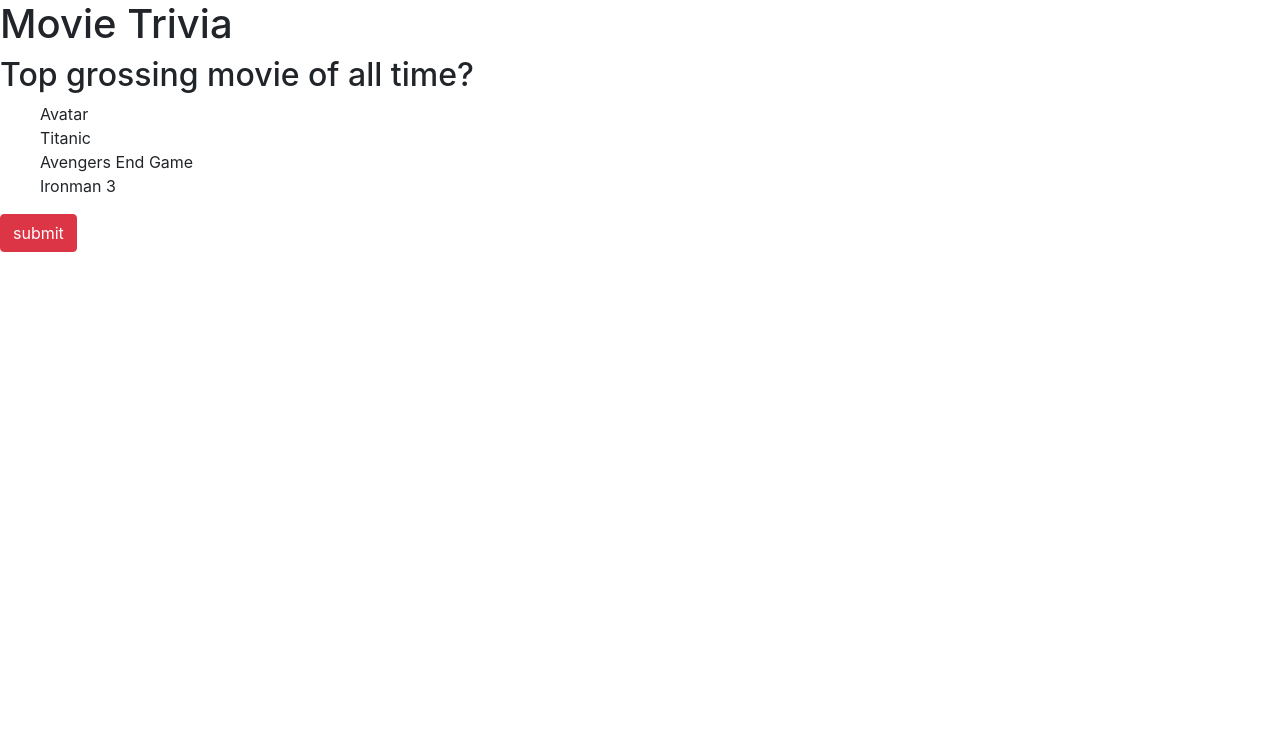
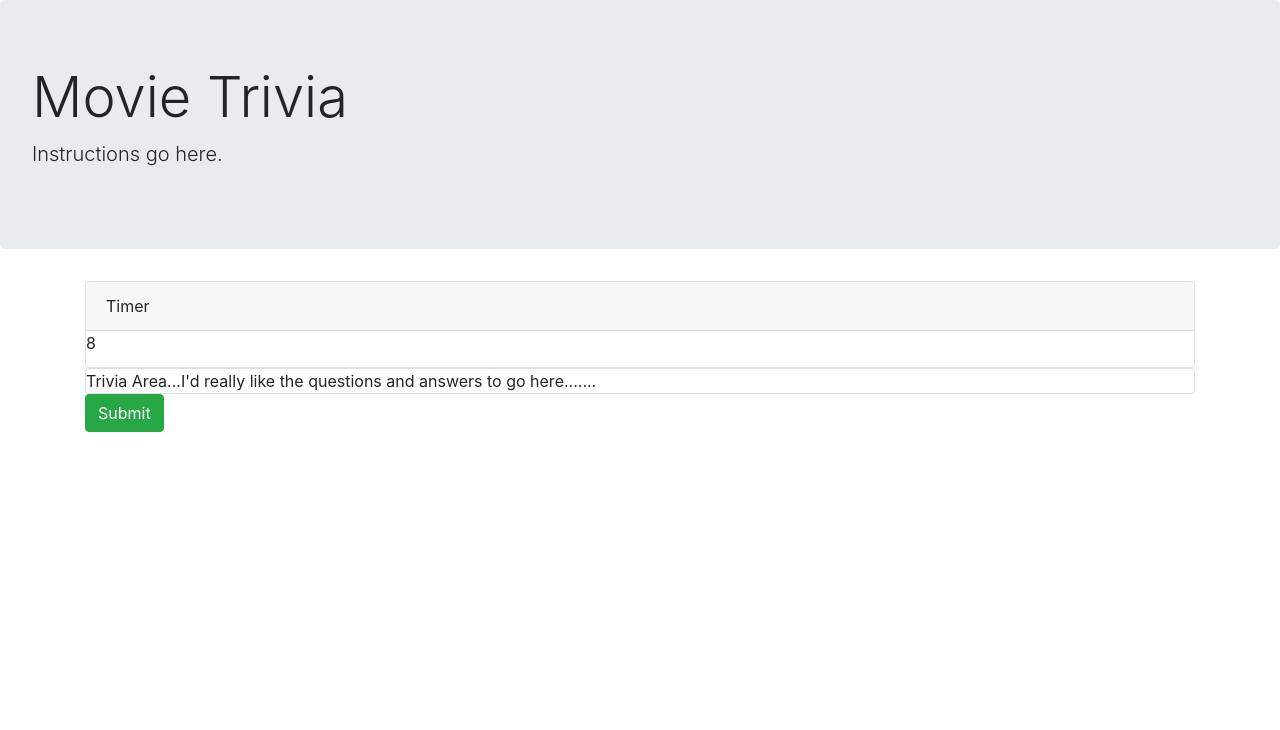
Before and after one commit to stacyholtz6/TriviaGame, a plain HTML site: page index.html in a window 1280 px wide. Both pictures are taken after a click on the button "Start". Shown: the top 730 px of the page. Drawn offline with nearby package versions, Linux system fonts and the light colour scheme.

Commit message:
too many changes

```diff
--- a/assets/css/style.css
+++ b/assets/css/style.css
@@ -1,7 +1,3 @@
-ul {
-  list-style: none;
-}
-
 .selected {
   background-color: green;
 }
--- a/assets/javascript/app.js
+++ b/assets/javascript/app.js
@@ -1,112 +1,107 @@
-$(document).ready(function () {
-  var currentQuestion = 0;
-  var correctAnswer = 0;
-  var incorrectAnswer = 0;
-  var unanswered;
-  var seconds;
-  var time;
-  var answered;
-  var userGuess;
-  var selectedQuestion;
 
-  var startButton = $("#start-btn");
-
-
+var gameTimer;
+var correct = 0;
+var incorrect = 0;
+var counter = 15;
+var triviaArea = $("#tivia-area");
 
 
 //array of objects for each question, answer and photo
-  var triviaGame = [
+var questions = [
   {
     question: "Top grossing movie of all time?",
     answers: ["Avatar", "Titanic", "Avengers End Game", "Ironman 3"],
-      correct: 2,
-      photo: "assets/images/avengers.jpeg"
+    correctAnswer: "Titanic"
+
   },
   {
     question: "'You can't handle the truth' is from what movie?",
     answers: ["JFK", "A Few Good Men", "To Kill a Mockingbird", "Clear and Present Danger"],
-      correct: 1,
-      photo: "assets/images/aFewGoodMen.jpeg"
+    correctAnswer: "A Few Good Men"
   },
   {
     question: "What was the nick name of the mechanical shark in Jaws",
     answers: ["Bob", "Tom", "Clyde", "Bruce"],
-      correct: 3,
-      photo: "assets/images/jaws.jpeg"
+    correctAnswer: "Bruce"
   },
   {
     question: "Whats the name of the hotel that's off limits to conduct business in John Wick",
     answers: ["The Continental", "The Plaza", "Holiday Inn Express", "The Ritz Carlton"],
-      correct: 0,
-      photo: "assets/images/johnWick.jpeg"
+    correctAnswer: "The Continental"
   }
 ];
 
-  $(".trivia-area").hide();
-  $("#reset-btn").hide();
 
-  startButton.click(function () {
-    startButton.hide();
-    $(".trivia-area").show();
-    showQuestion();
-  });
 
-  $("#options").on("click", "li", function () {
-    $(".selected").removeClass("selected");
-    $(this).addClass("selected");
+$("#trivia-area").hide();
+$("#score-area").hide();
+
+$("#submit").on("click", function () {
+  $("#score-area").show();
+  $("#trivia-area").hide();
+  $("#timer-area").hide();
+  $("#timer").hide();
+  $("#submit").hide();
 })
 
-  $("#submit").click(function () {
-    userGuess = parseInt($("li.selected").attr("id"));
-    checkAnswer(userGuess);
-    console.log('userGuess', userGuess);
-  });
+$("#start-btn").on("click", function () {
+  $("#start-btn").hide();
+  $("#trivia-area").show();
+})
 
-  // start game when start button is clicked.
-
-  // buttons inside of li's that can be clicked and checks answer - or radio buttons???? radio button = checked.
-
-  // right now index is a string - to compair answers
-  // parseInt()
-
-
-  // functions that are needed to run game
-
-  // start game - use start btn
-  function startGame() {
-    // hide start button once its clicked
-    // show question container once start button is clicked
-    // should call next question
-    // nextQuestion()
-    // start timer??
-
+startGame();
+function countDown() {
+  counter--;
+  $("#timer").html(counter);
+  if (counter === 0) {
+    console.log("out of time");
+    submitAnswers();
+    completed();
+  }
 };
 
-  function showQuestion() {
-    // this gets us the first question from the array
-    selectedQuestion = triviaGame[currentQuestion];
-    // this displays it in the html
-    $("#question").text(selectedQuestion.question);
-    // clears the li's
-    $("#options").html("");
-    for (var i = 0; i < selectedQuestion.answers.length; i++) {
-      // this gives each li and index number
-      $("#options").append("<li id='" + i + "'>" + selectedQuestion.answers[i] + "</li>")
+function startGame() {
+  gameTimer = setInterval(countDown, 1000)
+  for (var i = 0; i < questions.length; i++) {
+    triviaArea.text("<h2>" + questions[i].question + "</h2");
+    for (var j = 0; j < questions[i].answers.length; j++) {
+      triviaArea.text("<input type='radio' name='question-" + i +
+        "' value='" + questions[i].answers[j] + "''>" + questions[i].answers[j]);
+        console.log('questions',questions);
+
     }
-    console.log('selectedQuestion', selectedQuestion);
+  }
 }
 
-// not working???
-  function checkAnswer(userGuess) {
-    // selectedQuestion = triviaGame[currentQuestion];
-    if (triviaGame.correct === userGuess) {
-      $("#correct").text(correctAnswer);
-      correctAnswer++;
-      console.log('correctAnswer', correctAnswer);
+function submitAnswers() {
+  var inputs = triviaArea.children("input:checked");
+  for (var i = 0; i < inputs.length; i++) {
+    if ($(inputs[i]).val() === questions[i].correctAnswer) {
+      correct++;
+      console.log('correct',correct);
+    } else {
+      incorrect++;
+      console.log('incorrect',incorrect);
     }
-    currentQuestion++;
-    showQuestion();
+  }
+  completed();
 };
 
+function completed() {
+  clearInterval(gameTimer);
+  triviaArea.text("Done!!");
+  triviaArea.text("Correct Answers: " + correct);
+  triviaArea.text("Incorrect Answers: " + incorrect);
+}
 
-})
+// var gradeQuiz = $("#submitQuiz").on("click", function() {
+//   var correctAnswers = 0;
+//      var incorrectAnswers = 0;
+//      for (var i = 0; i < 10; i++) {
+//          if ($('input: + questions[i].name').val() === questions[i].correct) {
+//              correctAnswers++;
+//          } //end if statement
+//          else {
+//              incorrectAnswers++;
+//          };  //end else statement
+//      };  //end for loop
--- a/index.html
+++ b/index.html
@@ -13,24 +13,34 @@
 </head>
 
 <body>
-  <h1>Movie Trivia</h1>
-  <div class="trivia-area">
-    <h2 id="question"></h2>
-    <ul id="options">
-      <li></li>
-      <li></li>
-      <li></li>
-      <li></li>
-    </ul>
-    <button class="btn btn-danger" id="submit">submit</button>
+
+  <div class="jumbotron">
+    <h1 class="display-4">Movie Trivia</h1>
+    <p class="lead">Instructions go here.</p>
+    <button class="btn btn-danger" id="start-btn">Start</button>
+  </div>
+
+  <div class="container">
+    <div class="card">
+      <div id="timer-area"class="card-header">
+        Timer
+      </div>
+      <div class="card-title" id="timer">0:00</div>
+    </div>
   </div>
   <div class="container">
-    <div id="time-left-text"></div>
-    <div id="question-area-text"></div>
-    <div id="answer-area-text"></div>
-    <div id="correct"></div>
-    <button class="btn btn-success" id="start-btn">Start</button>
-    <button class="btn btn-success" id="reset-btn">Play Again??</button>
+    <div class="card" id="trivia-area">Trivia Area...I'd really like the questions and answers to go here.......</div>
+  </div>
+  <div class="container">
+    <button class="btn btn-success" id="submit">Submit</button>
+  </div>
+  <div class="container" id="score-area">
+    <div class="card">
+      <div class="card-header">
+        Final Score
+      </div>
+      <div class="card-title" id="score">You got 3 of 5 right</div>
+    </div>
   </div>
 
 
@@ -41,10 +51,6 @@
       Holtz</a>
     <a class="nav-link" href="https://github.com/stacyholtz6"><i class="fab fa-github"></i></a>
   </nav>
-
-
-
-
 
 
 
```
Lines whose indentation alone changed are shown as unchanged.
